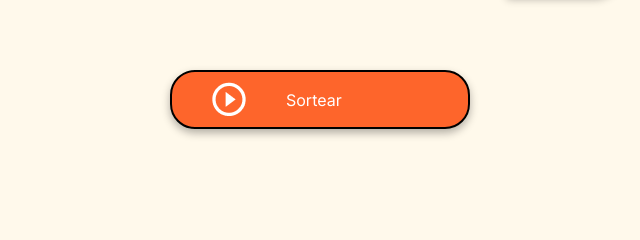
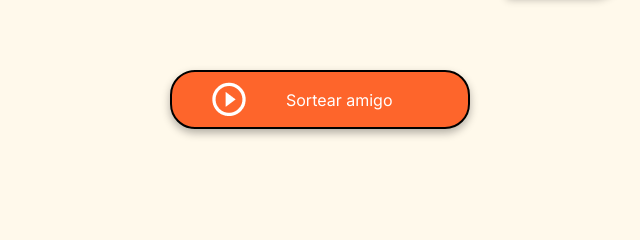
Before and after one commit to EMagipo20/ChallengeAmigoSecreto, a plain HTML site: page index.html in a window 1280 px wide. Shown: the part 484-724 px from the top of the page, 320-960 px from the left. Drawn offline with Linux system fonts and the light colour scheme.

Commit message:
primer commit

```diff
--- a/index.html
+++ b/index.html
@@ -30,7 +30,7 @@
             <div class="button-container">
                 <button class="button-draw" onclick="sortearAmigo()" aria-label="Sortear amigo secreto">
                     <img src="assets/play_circle_outline.png" alt="Ícono para sortear">
-                    Sortear
+                    Sortear amigo
                 </button>
             </div>
         </section>
```
